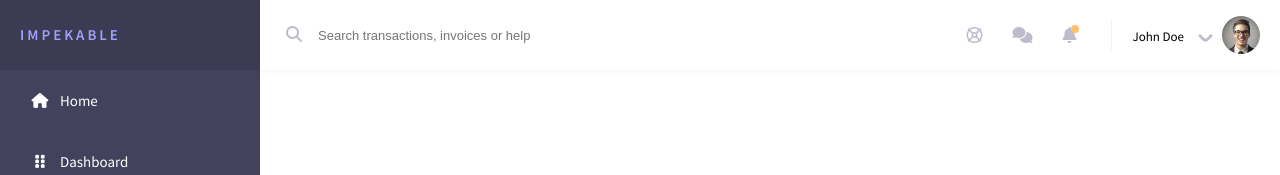
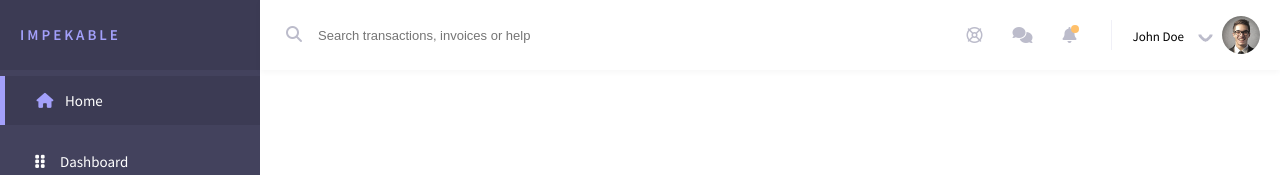
Before and after one commit to yamnyk/join-to-it_second-stage, a React (Create React App) app: page / in a window 1280 px wide. Shown: the top 175 px of the page. Built offline with nearby package versions, Linux system fonts and the light colour scheme.

Commit message:
add fixing of active sidebar item

```diff
--- a/src/components/SideBar/SideBar.module.scss
+++ b/src/components/SideBar/SideBar.module.scss
@@ -59,7 +59,7 @@
       transition: opacity $transitionMedium linear;
     }
 
-    &:hover {
+    &_Active {
       background-color: $primaryDark;
       padding-left: 35px;
 
@@ -72,6 +72,10 @@
         opacity: 1;
       }
     }
+
+    &:hover {
+      @extend .SideBar__Item_Active;
+    }
   }
 
   &__Icon {
--- a/src/components/SideBar/index.js
+++ b/src/components/SideBar/index.js
@@ -1,17 +1,29 @@
 import React from 'react';
 import {Link} from "react-router-dom";
-import styles from './SideBar.module.scss'
+import styles from './SideBar.module.scss';
+import {useLocation} from 'react-router-dom';
 
 const SideBar = props => {
   const {items} = props,
-    IconWrap = props => <div className={styles.SideBar__Icon}>{props.children}</div>;
+    IconWrap = props => <div className={styles.SideBar__Icon}>{props.children}</div>,
+    location = useLocation();
 
-  const listItems = items.map(item => (
-      <li key={item.id} className={styles.SideBar__Item}>
-        <IconWrap>{item.icon}</IconWrap>
-        <Link to={item.linkURL} className={styles.SideBar__Link}>{item.text}</Link>
-      </li>
-    )
+  const listItems = items.map(item => {
+      let classList = [styles.SideBar__Item];
+
+      if (item.linkURL === location.pathname) {
+        classList.push(styles.SideBar__Item_Active)
+      }
+
+      classList = classList.join(' ');
+
+      return (
+        <li key={item.id} className={classList}>
+          <IconWrap>{item.icon}</IconWrap>
+          <Link to={item.linkURL} className={styles.SideBar__Link}>{item.text}</Link>
+        </li>
+      )
+    }
   );
   return (
     <div className={styles.SideBar}>
```
